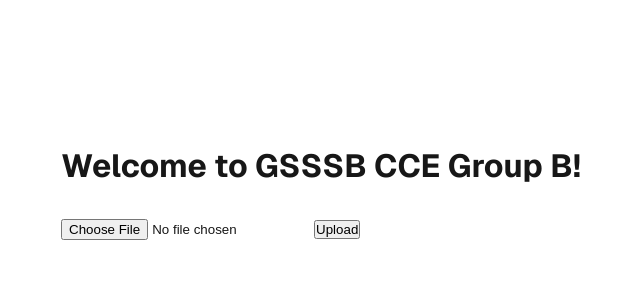
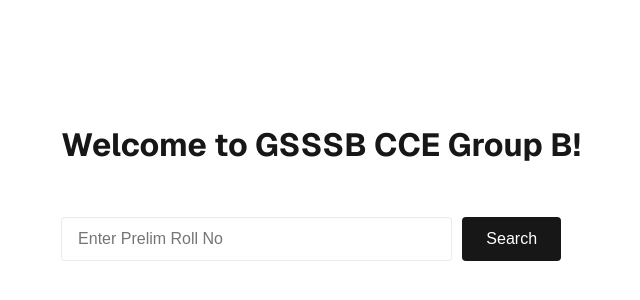
Before and after one commit to sanjayrathva091/gsssb-cce-grp-b, a Next.js app in the folder clients/: page / in a window 1280 px wide. Shown: the part 208-508 px from the top of the page, without its empty margins (319-959 px from the left). Built offline with nearby package versions, Linux system fonts and the light colour scheme.

Commit message:
fix:\ server get candidate route

```diff
--- a/clients/src/app/page.js
+++ b/clients/src/app/page.js
@@ -1,17 +1,46 @@
 "use client";
 import styles from "./page.module.css";
+import { useState } from "react";
 
 export default function Home() {
-  const handleSubmit = (event) => {
-    event.preventDefault();
-    const fileInput = event.target.querySelector('input[type="file"]');
-    const file = fileInput.files[0];
-    console.log("File selected:", file);
-    if (file) {
-      const formData = new FormData();
-      formData.append("file", file);
-      console.log("File ready to upload:", file.name);
-      // ✅ Add your fetch/axios logic here to upload to backend
+  const [rollNo, setRollNo] = useState("");
+  const [candidateData, setCandidateData] = useState(null);
+  const [loading, setLoading] = useState(false);
+  const [error, setError] = useState(null);
+
+  const fetchCandidateData = async () => {
+    if (!rollNo.trim()) {
+      setError("Please enter a roll number");
+      return;
+    }
+
+    setLoading(true);
+    setError(null);
+
+    try {
+      const response = await fetch(
+        `${process.env.BACKEND_URL}/getCandidate`,
+        {
+          method: "GET",
+          headers: {
+            "Content-Type": "application/json",
+          },
+          body: JSON.stringify({ rollNo }),
+        }
+      );
+
+      if (!response.ok) {
+        throw new Error("Candidate not found");
+      }
+
+      const data = await response.json();
+      console.log("Candidate Data:", data);
+      setCandidateData(data);
+    } catch (err) {
+      setError(err.message);
+      setCandidateData(null);
+    } finally {
+      setLoading(false);
     }
   };
 
@@ -22,10 +51,32 @@
           Welcome to GSSSB CCE Group B!
         </h1>
 
-        <form onSubmit={handleSubmit}>
-          <input type="file" name="file" />
-          <button type="submit">Upload</button>
-        </form>
+        <div className={styles.searchContainer}>
+          <input
+            type="text"
+            value={rollNo}
+            onChange={(e) => setRollNo(e.target.value)}
+            placeholder="Enter Prelim Roll No"
+            className={styles.searchInput}
+          />
+          <button
+            onClick={fetchCandidateData}
+            disabled={loading}
+            className={styles.searchButton}
+          >
+            {loading ? "Searching..." : "Search"}
+          </button>
+        </div>
+
+        {error && <p className={styles.error}>{error}</p>}
+
+        {candidateData && (
+          <div className={styles.candidateInfo}>
+            <h2>Candidate Details</h2>
+            <pre>{JSON.stringify(candidateData, null, 2)}</pre>
+            {/* You can format this data better based on your actual API response */}
+          </div>
+        )}
       </main>
 
       <footer className={styles.footer}></footer>
--- a/clients/src/app/page.module.css
+++ b/clients/src/app/page.module.css
@@ -166,3 +166,67 @@
     filter: invert();
   }
 }
+/* additional style */
+.searchContainer {
+  display: flex;
+  gap: 10px;
+  margin-top: 20px;
+  width: 100%;
+  max-width: 500px;
+}
+
+.searchInput {
+  flex: 1;
+  padding: 12px 16px;
+  border: 1px solid var(--gray-alpha-200);
+  border-radius: 4px;
+  font-size: 16px;
+}
+
+.searchButton {
+  padding: 12px 24px;
+  background: var(--foreground);
+  color: var(--background);
+  border: none;
+  border-radius: 4px;
+  cursor: pointer;
+  font-size: 16px;
+  transition: background 0.2s;
+}
+
+.searchButton:hover {
+  background: var(--button-primary-hover);
+}
+
+.searchButton:disabled {
+  opacity: 0.7;
+  cursor: not-allowed;
+}
+
+.error {
+  color: #ff4d4f;
+  margin-top: 10px;
+}
+
+.candidateInfo {
+  margin-top: 30px;
+  padding: 20px;
+  border: 1px solid var(--gray-alpha-200);
+  border-radius: 8px;
+  width: 100%;
+  max-width: 800px;
+}
+
+.candidateInfo h2 {
+  margin-bottom: 15px;
+}
+
+@media (max-width: 600px) {
+  .searchContainer {
+    flex-direction: column;
+  }
+
+  .searchButton {
+    width: 100%;
+  }
+}
```
Also changed, not shown: 2 other files (tests, documents, lock files or other folders).
